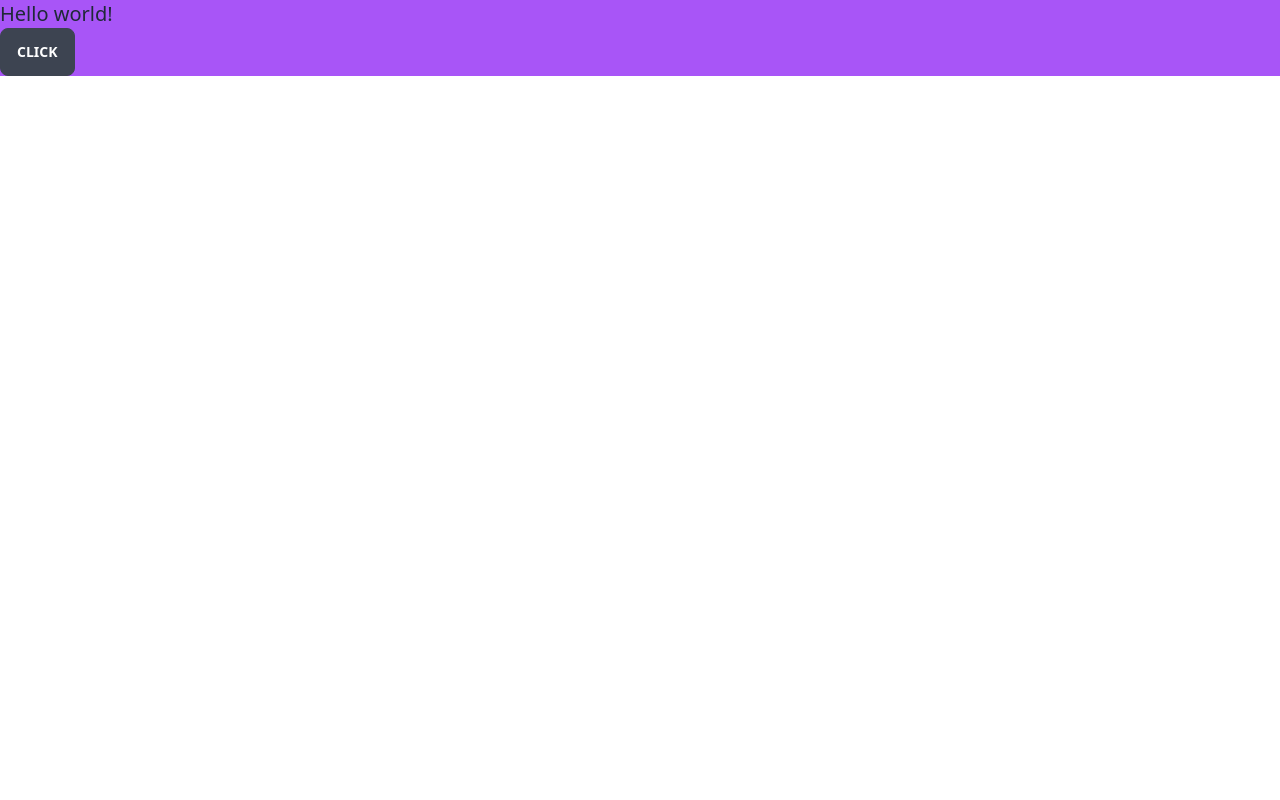
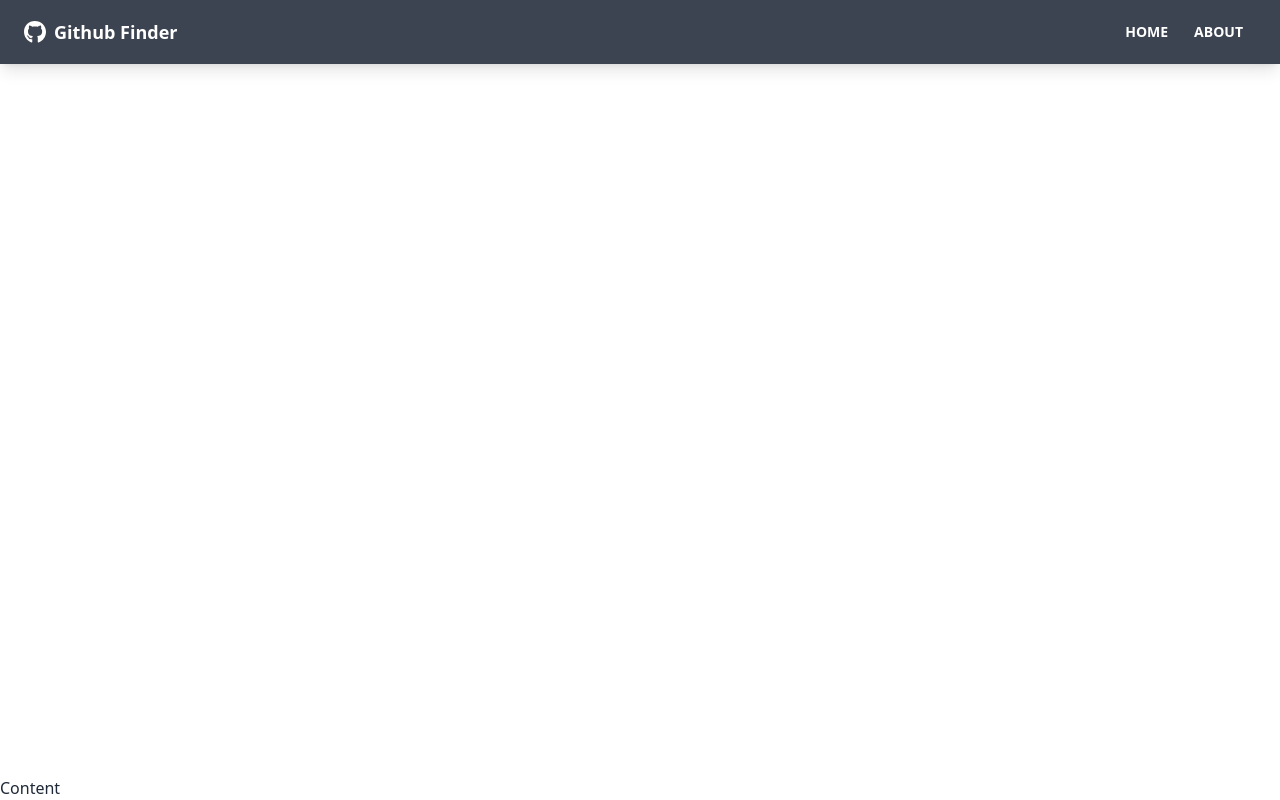
Before and after one commit to oluwasheeun/gtihub-finder-v2, a React (Create React App) app: page / in a window 1280 px wide. Built offline with nearby package versions, Linux system fonts and the light colour scheme.

Commit message:
Navbar component

```diff
--- a/package.json
+++ b/package.json
@@ -9,6 +9,8 @@
     "daisyui": "^2.2.2",
     "react": "^17.0.2",
     "react-dom": "^17.0.2",
+    "react-icons": "^4.3.1",
+    "react-router-dom": "^6.2.2",
     "react-scripts": "5.0.0",
     "web-vitals": "^2.1.4"
   },
--- a/src/App.js
+++ b/src/App.js
@@ -1,9 +1,14 @@
+import { BrowserRouter as Router, Route } from 'react-router-dom'
+import Navbar from './components/layout/Navbar'
+
 function App() {
 	return (
-		<div className='bg-purple-500'>
-			<h1 className='text-xl'>Hello world!</h1>
-			<button className='btn'>Click</button>
-		</div>
+		<Router>
+			<div className='flex flex-col justify-between h-screen'>
+				<Navbar />
+				<main>Content</main>
+			</div>
+		</Router>
 	)
 }
 
--- /dev/null
+++ b/src/components/layout/Navbar.jsx
@@ -0,0 +1,39 @@
+import { FaGithub } from 'react-icons/fa'
+import { Link } from 'react-router-dom'
+import PropTypes from 'prop-types'
+
+function Navbar({ title }) {
+	return (
+		<nav className='navbar mb-10 shadow-lg bg-neutral text-neutral-content'>
+			<div className='container mx-auto'>
+				<div className='flex-none px-2 mx-2'>
+					<FaGithub className='inline pr-2 text-3xl' />
+					<Link to='/' className='text-lg font-bold align-middle'>
+						{title}{' '}
+					</Link>
+				</div>
+
+				<div className='flex-1 px-2 mx-2'>
+					<div className='flex justify-end'>
+						<Link to='/' className='btn btn-ghost btn-sm rounded-btn'>
+							Home{' '}
+						</Link>
+						<Link to='/about' className='btn btn-ghost btn-sm rounded-btn'>
+							About{' '}
+						</Link>
+					</div>
+				</div>
+			</div>
+		</nav>
+	)
+}
+
+Navbar.defaultProps = {
+	title: 'Github Finder'
+}
+
+Navbar.propTypes = {
+	title: PropTypes.string
+}
+
+export default Navbar
```
Also changed, not shown: 1 other file (tests, documents, lock files or other folders).
